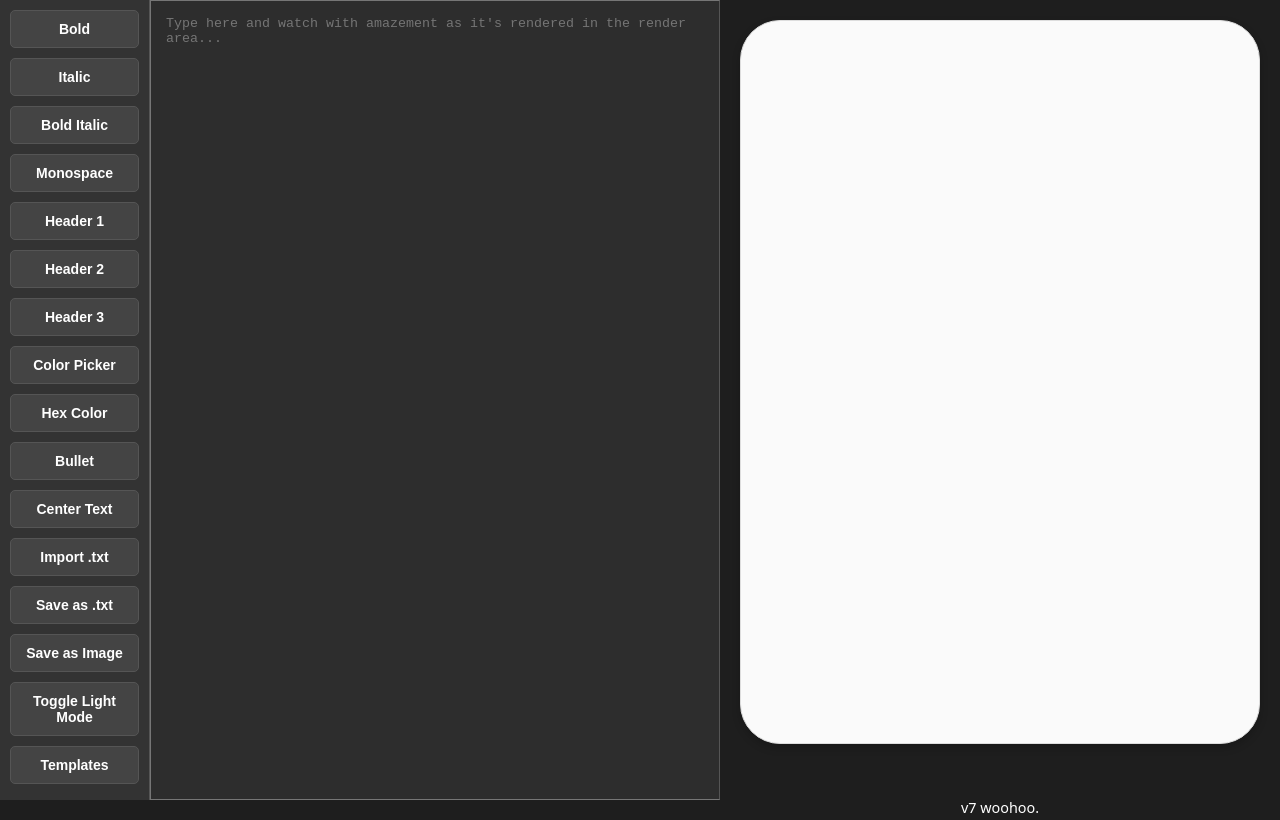
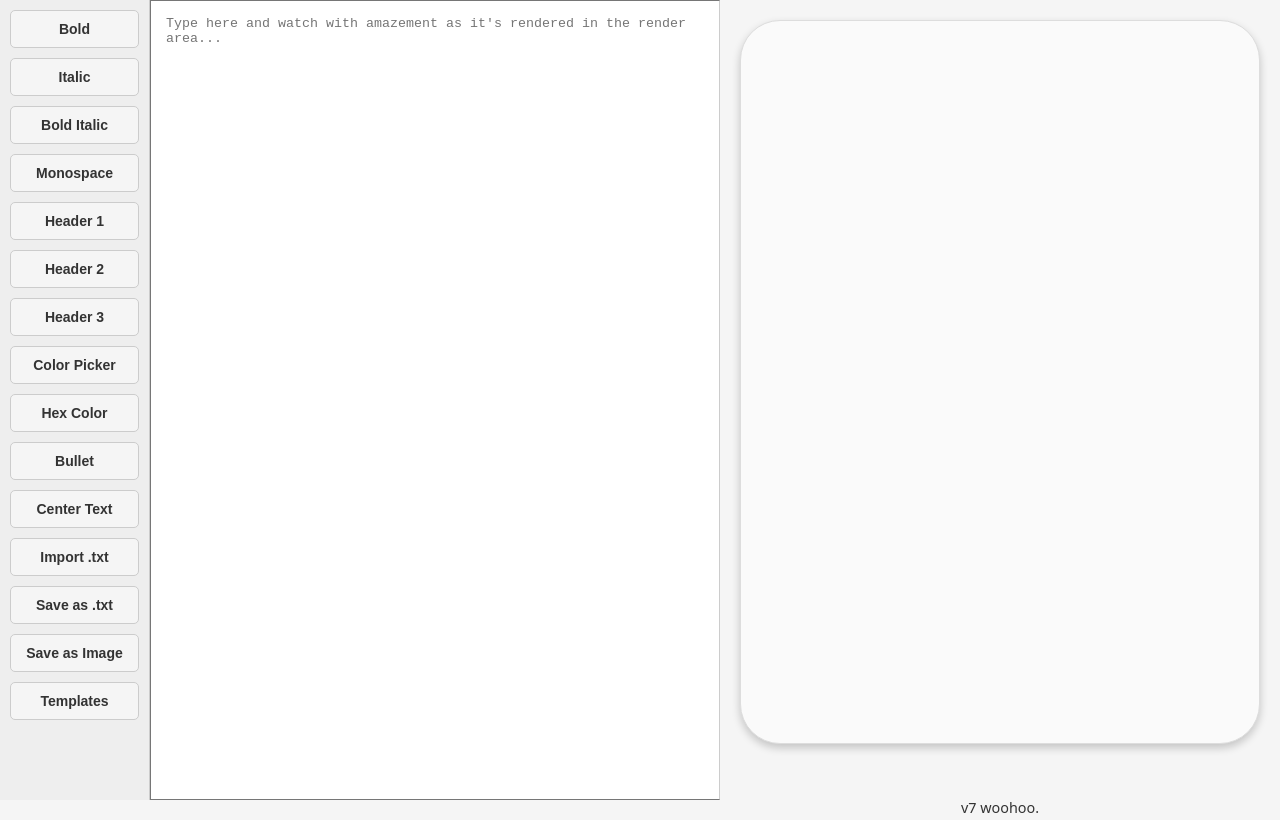
Before and after one commit to yagwog/RMC14-document-simu, a plain HTML site: page index.html in a window 1280 px wide. Shown: the top 820 px of the page. Drawn offline with nearby package versions, Linux system fonts and the light colour scheme.

Commit message:
Use color-scheme for user prefered theme, remove toggle light mode button

```diff
--- a/index.html
+++ b/index.html
@@ -8,9 +8,9 @@
   <link rel="icon" type="image/png" href="icon.png">
   <link rel="stylesheet" type="text/css" href="theme.css"/>
 
-  <script src="https://cdnjs.cloudflare.com/ajax/libs/html2canvas/1.4.1/html2canvas.min.js"></script>
+  <script type="text/javascript" src="https://cdnjs.cloudflare.com/ajax/libs/html2canvas/1.4.1/html2canvas.min.js"></script>
 </head>
-<body class="dark-mode">
+<body>
   <div id="toolbar">
     <!-- buttons… -->
     <button onclick="insertTag('bold')">Bold</button>
@@ -28,7 +28,6 @@
     <input type="file" id="file-input" accept=".txt" style="display:none">
     <button onclick="saveTextAsFile()">Save as .txt</button>
     <button onclick="saveRenderAsImage()">Save as Image</button>
-    <button onclick="toggleDarkMode()">Toggle Light Mode</button>
     <button onclick="toggleTemplatePicker()">Templates</button>
 
   </div>
@@ -59,15 +58,8 @@
     </div>
 
   <div id="color-picker" style="display:none;position:absolute;grid-template-columns:repeat(auto-fill,30px);gap:5px;"></div>
-  <div id="template-picker"
-     style="display:none;position:absolute;
-            min-width:320px;max-height:400px;overflow:auto;
-            padding:12px;border:2px solid #4a90e2;
-            background:linear-gradient(135deg, #f8f9fa 0%, #e9ecef 100%);
-            border-radius:8px;box-shadow:0 8px 24px rgba(0,0,0,0.15);
-            z-index:1001;font-family:'Segoe UI',sans-serif;font-size:13px;
-            backdrop-filter:blur(10px)"></div>
+  <div id="template-picker"></div>
 
-  <script src="logic.js"></script>
+  <script type="text/javascript" src="logic.js"></script>
 </body>
 </html>
--- a/logic.js
+++ b/logic.js
@@ -178,11 +178,6 @@ document.addEventListener('keydown', ev=>{
     if (ev.key==='z') { ev.preventDefault(); undo(); }
   }
 });
-
-// --- dark mode ---
-function toggleDarkMode() {
-  document.body.classList.toggle('dark-mode');
-}
 
 // ─── TEMPLATE PICKER ──────────────────────────────────────────
 let templateCache = null;
--- a/theme.css
+++ b/theme.css
@@ -1,10 +1,15 @@
+:root {
+  color-scheme: light dark;
+}
+
 /* General page styles */
 body {
     display: flex;
     flex-direction: row;
     margin: 0;
     font-family: 'Noto Sans', sans-serif;
-    background-color: #f5f5f5;
+    background-color: light-dark(#f5f5f5, #1e1e1e);
+    color: light-dark(#000, #ffffff);
     height: 100vh;
 }
 
@@ -24,8 +29,9 @@ body {
     flex-direction: column;
     gap: 10px;
     padding: 10px;
-    background-color: #eeeeee;
-    border-right: 1px solid #ccc;
+    background-color: light-dark(#eeeeee, #333333);
+    border-right: 1px solid light-dark(#ccc, #555555);
+    color: light-dark(#000, #ffffff);
     width: 150px;
     box-sizing: border-box;
 }
@@ -37,8 +43,8 @@ body {
     white-space: pre-wrap;
     overflow-wrap: break-word;
     font-family: monospace;
-    background-color: #ffffff;
-    border-right: 1px solid #ccc;
+    background-color: light-dark(#ffffff, #2d2d2d);
+    border-right: 1px solid light-dark(#ccc, #555555);
     height: 100vh;
     box-sizing: border-box;
     resize: none;
@@ -159,14 +165,14 @@ body {
 
 .image-text {
     font-size: 0.9em;
-    color: #333;
+    color: light-dark(#333, #ffffff);
 }
 
 /* Modern flat button styles */
 button {
-    background-color: #f5f5f5; /* Flat color */
-    border: 1px solid #ccc; /* Subtle border */
-    color: #333; /* Dark text for readability */
+    background-color: light-dark(#f5f5f5, #444444); /* Flat color */
+    border: 1px solid light-dark(#ccc, #555555); /* Subtle border */
+    color: light-dark(#333, #ffffff); /* Dark text for readability */
     font-size: 14px;
     font-weight: bold;
     border-radius: 5px;
@@ -177,55 +183,24 @@ button {
 }
 
 button:hover {
-    background-color: #e0e0e0; /* Slightly darker on hover */
-    color: #000; /* Darker text for hover */
+    background-color: light-dark(#e0e0e0, #555555); /* Slightly darker on hover */
+    color: light-dark(#000, #ffffff); /* Darker text for hover */
 }
 
-body.dark-mode button {
-    background-color: #444444; /* Flat dark color */
-    border: 1px solid #555555; /* Subtle dark border */
-    color: #ffffff; /* Light text for readability */
+#template-picker {
+    display: none;
+    position: absolute;
+    min-width: 320px;
+    max-height: 400px;
+    overflow: auto;
+    padding: 12px;
+    border: 2px solid rgb(74, 144, 226), ); /* rgb(85, 85, 85) */
+    /* from rgb(68, 68, 68) to rgb(30, 30, 30) */
+    background: linear-gradient(135deg, rgb(248, 249, 250) 0%, rgb(233, 236, 239) 100%);
+    border-radius: 8px;
+    box-shadow: rgba(0, 0, 0, 0.15) 0px 8px 24px;
+    z-index: 1001;
+    font-family: "Segoe UI", sans-serif;
+    font-size: 13px;
+    backdrop-filter: blur(10px); top: 10px; left: 160px;
 }
-
-body.dark-mode button:hover {
-    background-color: #555555; /* Slightly lighter on hover */
-    color: #ffffff;
-}
-
-/* Adjustments for dark mode */
-body.dark-mode {
-    background-color: #1e1e1e;
-    color: #ffffff;
-}
-
-body.dark-mode #toolbar {
-    background-color: #333333;
-    color: #ffffff;
-    border-right: 1px solid #555555;
-}
-
-body.dark-mode #editor {
-    background-color: #2d2d2d;
-    color: #ffffff;
-    border-right: 1px solid #555555;
-}
-
-body.dark-mode #render{
-    background:#fafafa; /* keep the light gray paper colour */
-    color:#333; /* keep the gray text */
-}
-
-body.dark-mode .image-text {
-    color: #ffffff;
-}
-
-/* template picker in dark-mode */
-body.dark-mode #template-picker{
-    background:#000000; /* match the editor */
-    color:#fff;
-    border-color:#000000;
-}
-
-body.dark-mode #template-picker div:hover{
-    background:#000000; /* subtle hover highlight */
-}
```
